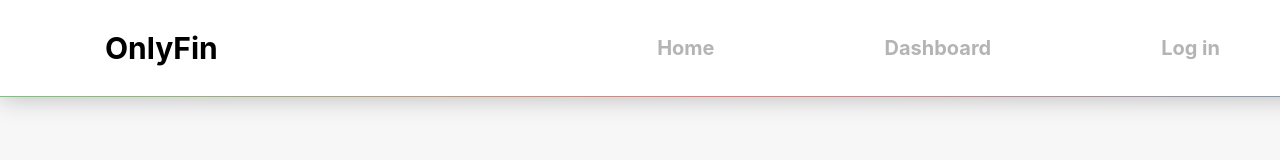
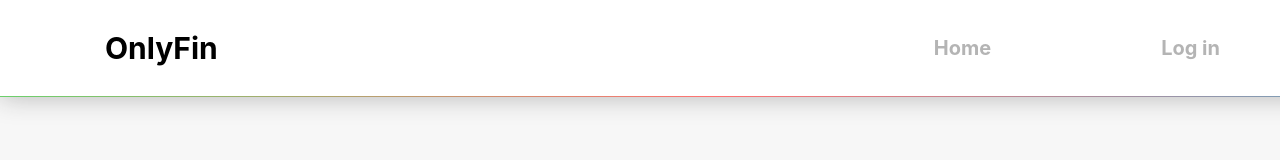
Before and after one commit to philipcoroiu/OnlyFin, a React (Create React App) app in the folder onlyfin-frontend/: page / in a window 1280 px wide. Shown: the top 160 px of the page. Built offline with nearby package versions, Linux system fonts and the light colour scheme.

Commit message:
deleted dashboard link from welcome page

```diff
--- a/onlyfin-frontend/src/components/home/Home.js
+++ b/onlyfin-frontend/src/components/home/Home.js
@@ -13,11 +13,6 @@ export default function Home() {
                     <li>
                         <NavLink to='/'>
                             Home
-                        </NavLink>
-                    </li>
-                    <li>
-                        <NavLink to="Dashboard">
-                            Dashboard
                         </NavLink>
                     </li>
                     <li>
```
